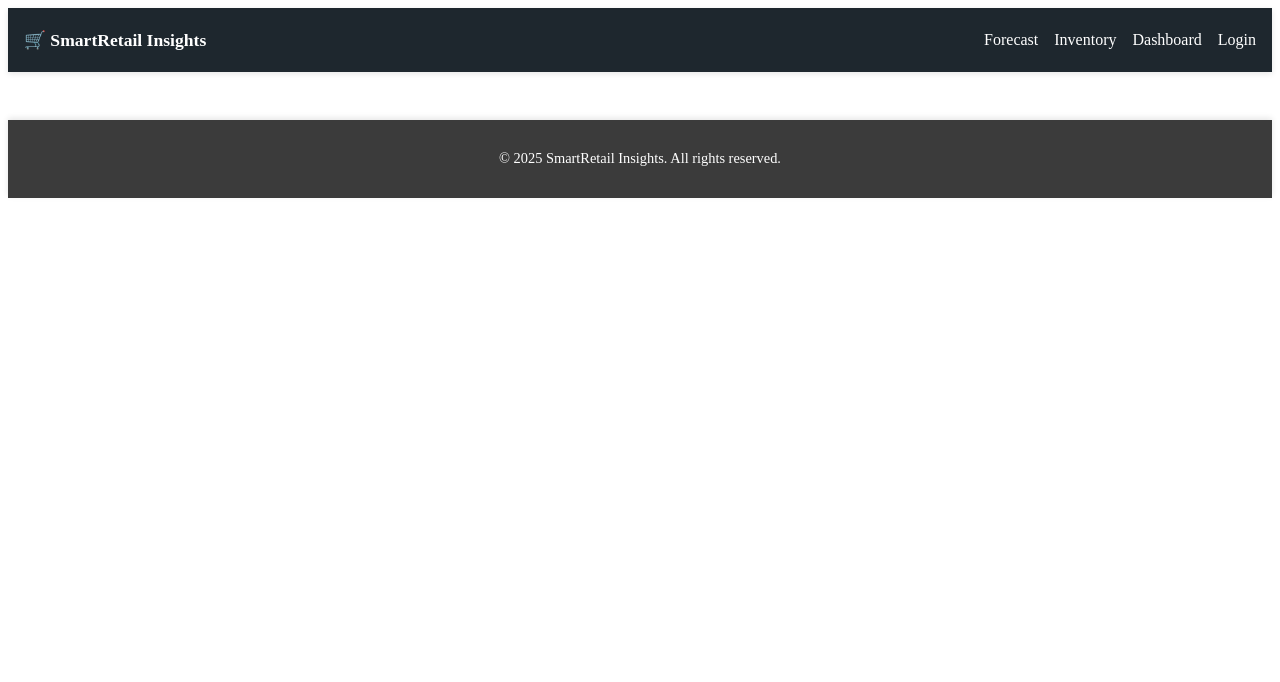
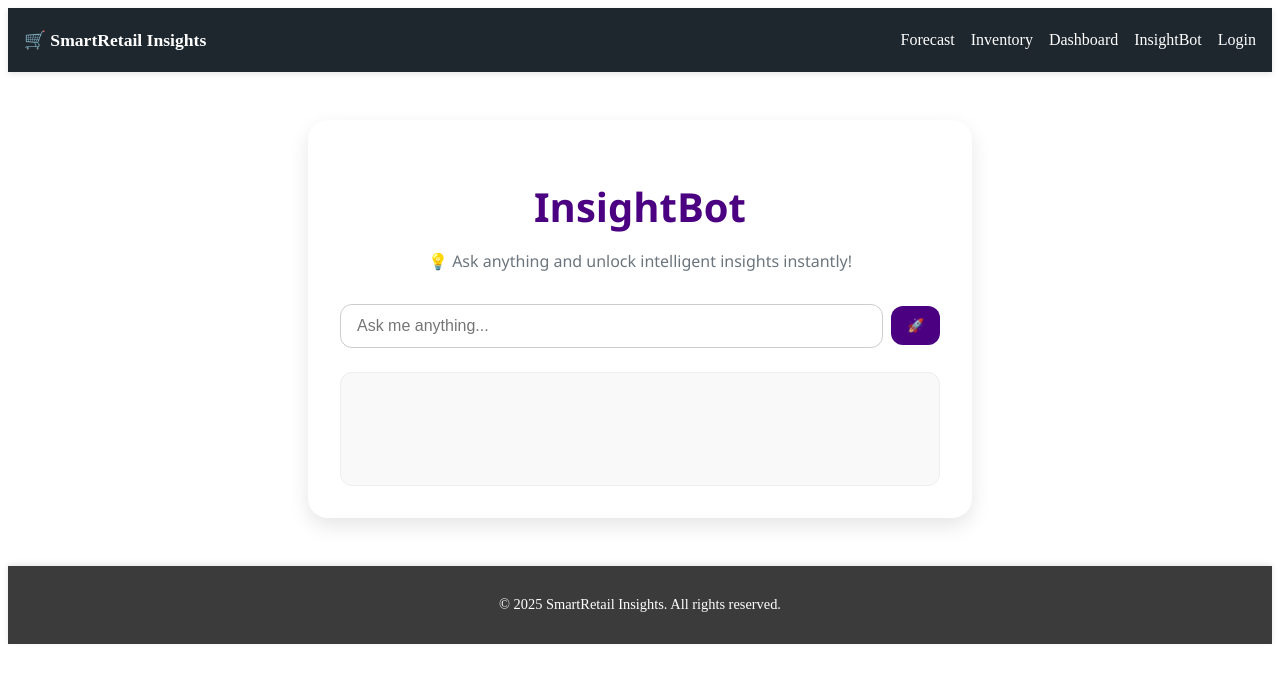
Before and after one commit to Ashwinib26/SmartRetail-Insights, a React (Create React App) app in the folder frontend/: page /chatbot in a window 1280 px wide. Shown: the top 682 px of the page. Built offline with nearby package versions, Linux system fonts and the light colour scheme; no server answers.

Commit message:
Chatbot component added

```diff
--- a/frontend/src/App.js
+++ b/frontend/src/App.js
@@ -9,6 +9,7 @@ import Auth from './pages/LoginRegister';
 import DetailedInventory from './pages/Inventory';
 import Forecast from './pages/Forecast';
 import axios from 'axios';
+import Chatbot from './pages/Chatbot';
 
 function App() {
   const [user, setUser] = useState(null);
@@ -34,6 +35,7 @@ function App() {
         <Route path="/dashboard" element={<Dashboard setUser={setUser} />} />
         <Route path="/auth" element={<Auth setUser={setUser} />} />
         <Route path="/detailed-inventory" element={<DetailedInventory />} />
+        <Route path="/chatbot" element={<Chatbot />} />
       </Routes>
       <Footer />
     </Router>
--- a/frontend/src/components/Navbar.jsx
+++ b/frontend/src/components/Navbar.jsx
@@ -30,6 +30,7 @@ function Navbar({ user , setUser }) {
         <Link to="/forecast" style={styles.link}>Forecast</Link>
         <Link to="/detailed-inventory" style={styles.link}>Inventory</Link>
         <Link to="/dashboard" style={styles.link}>Dashboard</Link>
+        <Link to="/chatbot" style={styles.link}>InsightBot</Link>
         {user ? (
           <span style={{ ...styles.link, cursor: 'pointer' }} onClick={fetchUserDetails}>
             <FaUserCircle size={24} />
--- /dev/null
+++ b/frontend/src/pages/Chatbot.jsx
@@ -0,0 +1,148 @@
+import React, { useState, useEffect } from "react";
+
+const Chatbot = () => {
+  const [message, setMessage] = useState("");
+  const [response, setResponse] = useState("");
+  const [loading, setLoading] = useState(false);
+  const [typingDots, setTypingDots] = useState("");
+
+  useEffect(() => {
+    if (!loading) return;
+    const interval = setInterval(() => {
+      setTypingDots((prev) => (prev.length >= 3 ? "" : prev + "."));
+    }, 500);
+    return () => clearInterval(interval);
+  }, [loading]);
+
+  const handleSend = async () => {
+    if (!message.trim()) return;
+    setLoading(true);
+    setResponse("");
+
+    try {
+      const res = await fetch("http://localhost:5001/chat", {
+        method: "POST",
+        headers: { "Content-Type": "application/json" },
+        body: JSON.stringify({ message }),
+      });
+
+      const data = await res.json();
+      if (!res.ok) {
+        // server sent back a 4xx/5xx
+        throw new Error(data.reply || "Unknown server error");
+      }
+      setResponse(data.reply);
+
+    } catch (error) {
+      console.error("Fetch or server error:", error);
+      setResponse(error.message);
+    } finally {
+      setLoading(false);
+      setMessage("");
+    }
+
+  };
+
+  return (
+    <div style={styles.wrapper}>
+      <h1 style={styles.heading}>InsightBot</h1>
+      <p style={styles.subheading}>
+        💡 Ask anything and unlock intelligent insights instantly!
+      </p>
+
+      <div style={styles.chatbox}>
+        <input
+          type="text"
+          placeholder="Ask me anything..."
+          value={message}
+          onChange={(e) => setMessage(e.target.value)}
+          onKeyDown={(e) => e.key === "Enter" && handleSend()}
+          style={styles.input}
+        />
+        <button
+          onClick={handleSend}
+          style={styles.button}
+          className="chat-button"
+        >
+          🚀
+        </button>
+      </div>
+
+      <div style={styles.responseBox} className="fade-in">
+        {loading ? (
+          <div style={styles.typing}>⏳ Thinking{typingDots}</div>
+        ) : (
+          response && <p style={styles.response}>{response}</p>
+        )}
+      </div>
+    </div>
+  );
+};
+
+const styles = {
+  wrapper: {
+    maxWidth: "600px",
+    margin: "3rem auto",
+    padding: "2rem",
+    background: "#ffffff",
+    borderRadius: "20px",
+    boxShadow: "0 8px 20px rgba(0,0,0,0.1)",
+    textAlign: "center",
+    fontFamily: "'Segoe UI', Tahoma, Geneva, Verdana, sans-serif",
+    animation: "slideFadeIn 0.8s ease",
+  },
+  heading: {
+    fontSize: "2.5rem",
+    color: "#4B0082",
+    fontWeight: "bold",
+    marginBottom: "0.5rem",
+  },
+  subheading: {
+    fontSize: "1rem",
+    color: "#6c757d",
+    marginBottom: "2rem",
+  },
+  chatbox: {
+    display: "flex",
+    justifyContent: "center",
+    alignItems: "center",
+    gap: "0.5rem",
+    marginBottom: "1.5rem",
+  },
+  input: {
+    flex: 1,
+    padding: "0.75rem 1rem",
+    borderRadius: "12px",
+    border: "1px solid #ccc",
+    outline: "none",
+    fontSize: "1rem",
+  },
+  button: {
+    padding: "0.75rem 1rem",
+    borderRadius: "12px",
+    background: "#4B0082",
+    color: "#fff",
+    border: "none",
+    cursor: "pointer",
+    transition: "transform 0.2s ease, background 0.3s ease",
+  },
+  responseBox: {
+    minHeight: "80px",
+    padding: "1rem",
+    backgroundColor: "#f9f9f9",
+    borderRadius: "12px",
+    border: "1px solid #eee",
+    transition: "opacity 0.3s ease",
+  },
+  response: {
+    color: "#333",
+    fontSize: "1rem",
+    lineHeight: "1.5",
+  },
+  typing: {
+    fontStyle: "italic",
+    color: "#999",
+  },
+};
+
+export default Chatbot;
```
Also changed, not shown: 1 other file (tests, documents, lock files or other folders).
